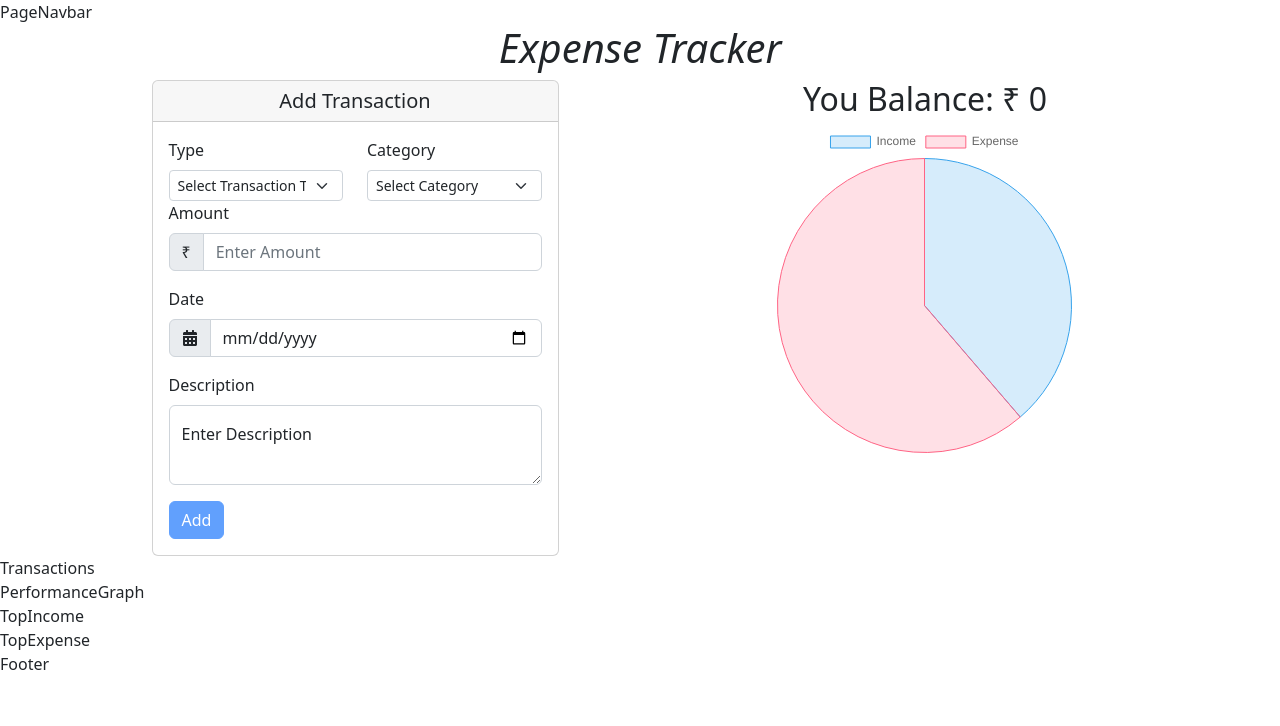
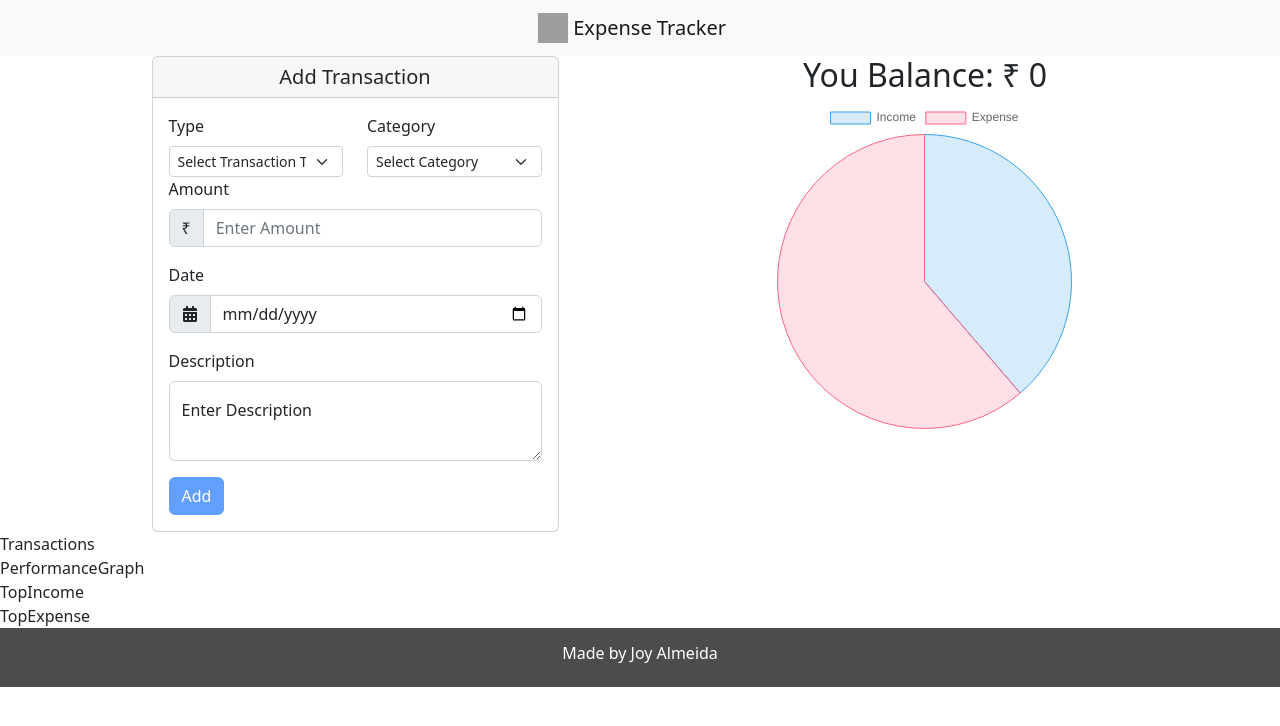
Before and after one commit to J0SAL/Decentralized-Expense-Tracker, a Next.js app in the folder frontend/: page / in a window 1280 px wide. Shown: the top 726 px of the page. Built offline with nearby package versions, Linux system fonts and the light colour scheme; grey boxes are pictures that could not be loaded.

Commit message:
updated footer & navbar

```diff
--- a/frontend/components/common/Footer.tsx
+++ b/frontend/components/common/Footer.tsx
@@ -1,7 +1,17 @@
 import React from "react";
 
 function Footer() {
-  return <div>Footer</div>;
+  return (
+    <div
+      className="py-3 d-flex justify-content-center"
+      style={{
+        backgroundColor: "rgba(0, 0, 0, 0.70)", //"rgb(232, 232, 232)"
+        color: "white",
+      }}
+    >
+      <h6>Made by Joy Almeida</h6>
+    </div>
+  );
 }
 
 export default Footer;
--- a/frontend/components/common/PageNavbar.tsx
+++ b/frontend/components/common/PageNavbar.tsx
@@ -1,7 +1,25 @@
 import React from "react";
+import { Container, Navbar } from "react-bootstrap";
 
 function PageNavbar() {
-  return <div>PageNavbar</div>;
+  return (
+    <>
+      <Navbar bg="light" variant="light" fixed="top">
+        <Container className="d-flex justify-content-center">
+          <Navbar.Brand href="#home">
+            <img
+              alt=""
+              src="/logo.png"
+              width="30"
+              height="30"
+              className="d-inline-block align-top"
+            />{" "}
+            Expense Tracker
+          </Navbar.Brand>
+        </Container>
+      </Navbar>
+    </>
+  );
 }
 
 export default PageNavbar;
```
